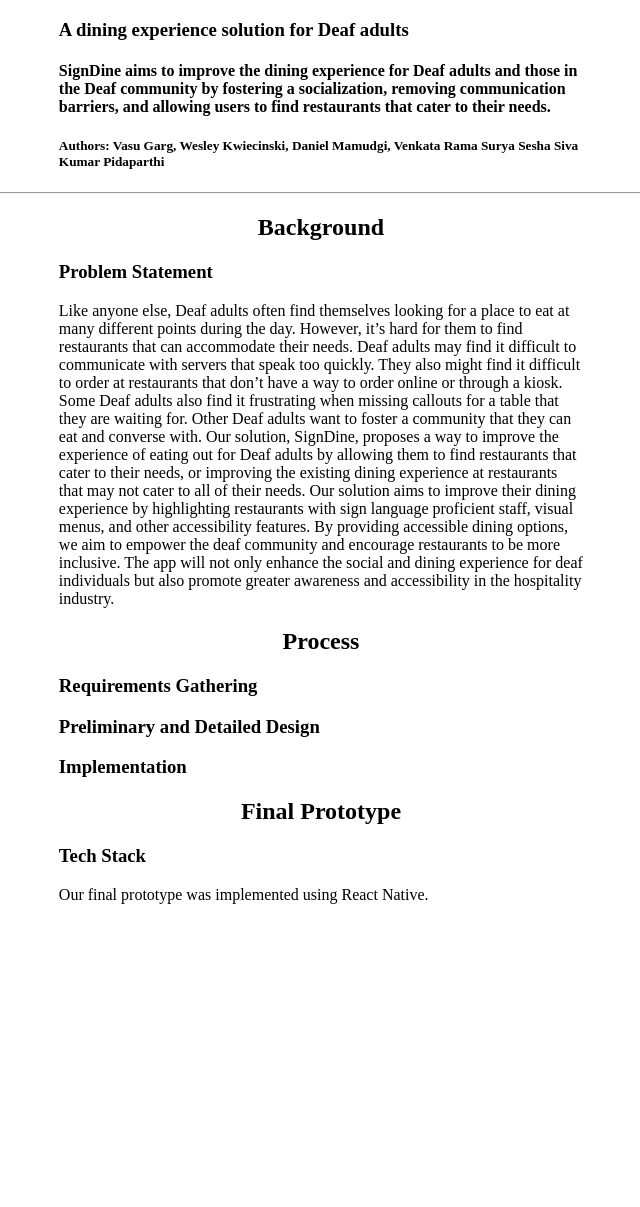
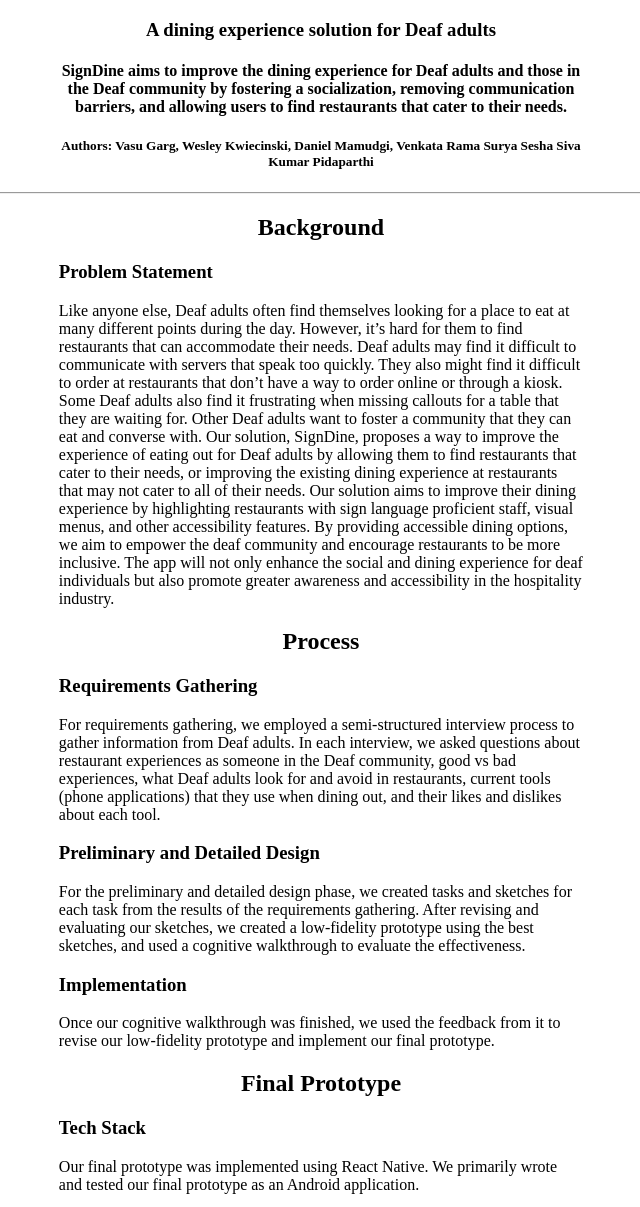
Before and after one commit to WesKw/WesKw.github.io, a plain HTML site: page index.html in a window 1280 px wide. Shown: the part 61-1268 px from the top of the page, without its empty margins (319-959 px from the left). Before the commit the page ends 981 px from the top, so only its background shows below. Drawn offline with Linux system fonts and the light colour scheme.

Commit message:
Added images, updated project description

```diff
--- a/index.html
+++ b/index.html
@@ -5,9 +5,9 @@
     <title>SignDine</title>
     <div>
         <h1>SignDine</h1>
-        <h3>A dining experience solution for Deaf adults</h3>
-        <h4>SignDine aims to improve the dining experience for Deaf adults and those in the Deaf community by fostering a socialization, removing communication barriers, and allowing users to find restaurants that cater to their needs.</h4>
-        <h5>Authors: Vasu Garg, Wesley Kwiecinski, Daniel Mamudgi, Venkata Rama Surya Sesha Siva Kumar Pidaparthi</h5>
+        <h3 id="header">A dining experience solution for Deaf adults</h3>
+        <h4 id="header">SignDine aims to improve the dining experience for Deaf adults and those in the Deaf community by fostering a socialization, removing communication barriers, and allowing users to find restaurants that cater to their needs.</h4>
+        <h5 id="header">Authors: Vasu Garg, Wesley Kwiecinski, Daniel Mamudgi, Venkata Rama Surya Sesha Siva Kumar Pidaparthi</h5>
     </div>
     <hr/>
     <div>
@@ -25,12 +25,27 @@
 
         <h2>Process</h2>
         <h3>Requirements Gathering</h3>
+        <p>
+            For requirements gathering, we employed a semi-structured interview process to gather information from Deaf adults. In each interview, we asked questions about
+            restaurant experiences as someone in the Deaf community, good vs bad experiences, what Deaf adults look for and avoid in restaurants, current tools (phone applications)
+            that they use when dining out, and their likes and dislikes about each tool.
+        </p>
         <h3>Preliminary and Detailed Design</h3>
+        <p>
+            For the preliminary and detailed design phase, we created tasks and sketches for each task from the results of the requirements gathering. After revising and evaluating
+            our sketches, we created a low-fidelity prototype using the best sketches, and used a cognitive walkthrough to evaluate the effectiveness.
+        </p>
         <h3>Implementation</h3>
+        <p>
+            Once our cognitive walkthrough was finished, we used the feedback from it to revise our low-fidelity prototype and implement our final prototype.
+        </p>
         <h2>Final Prototype</h2>
         <h3>Tech Stack</h3>
+        <p>Our final prototype was implemented using React Native. We primarily wrote and tested our final prototype as an Android application.</p>
         <p>
-            Our final prototype was implemented using React Native.
+            A key aspect of SignDine for our target users is that it's easy and quick to use. Through our studies we've found that Deaf adults prefer to use their
+            phones as little as possible when dining out. As such, we want our solution to have high learnability while also being simple to use. To create this simple
+            to use interface, we used icon mappings to clearly map each part of the navigation bar to functionality.
         </p>
     </div>
 </html>
--- a/styles.css
+++ b/styles.css
@@ -17,3 +17,11 @@ h3 {
     font-size: 18;
     text-align: left;
 }
+
+p {
+    font-size: 18;
+}
+
+#header {
+    text-align: center;
+}
```
Also changed, not shown: images/map.png (added), images/microphone.png (added), images/reviews.png (added).
